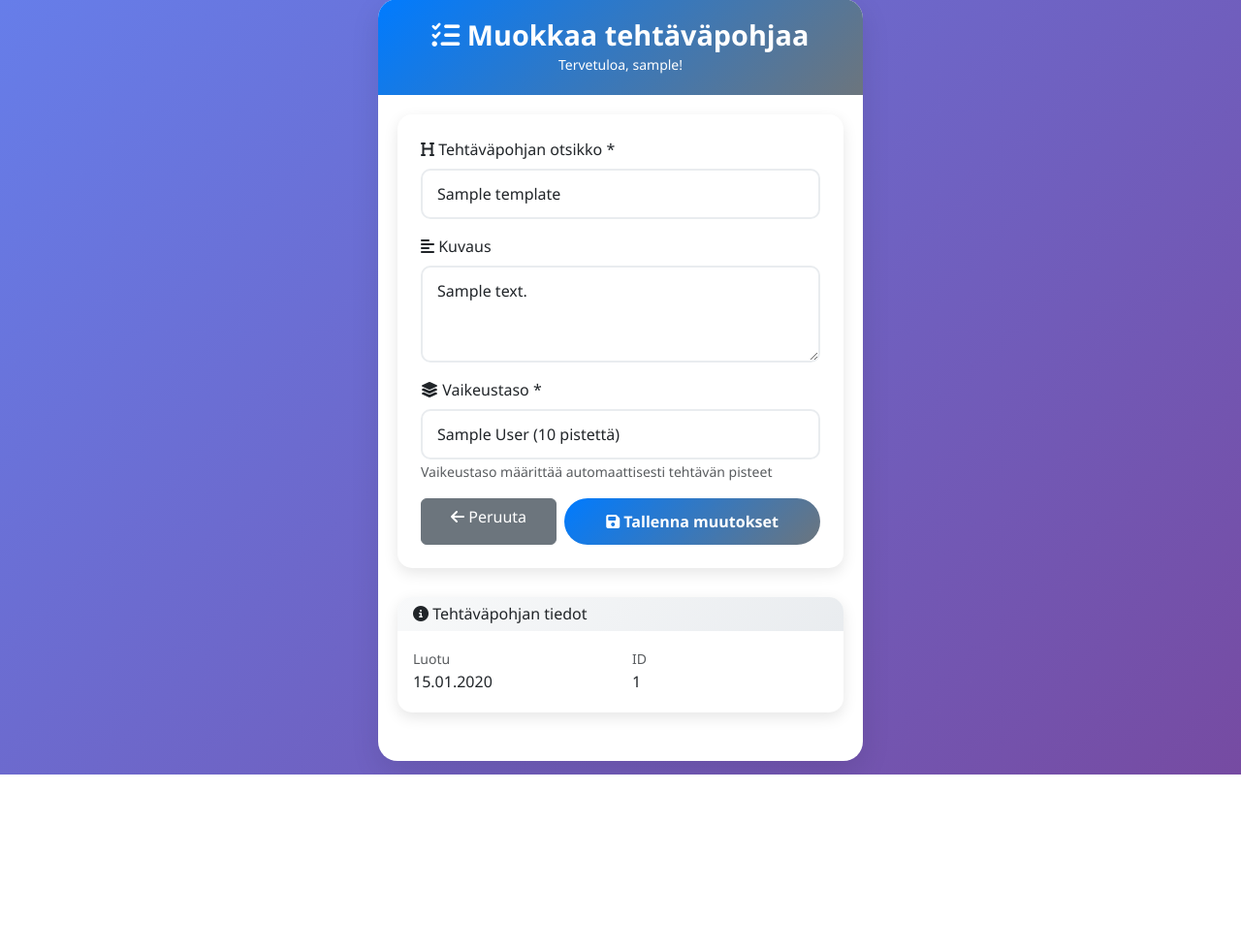
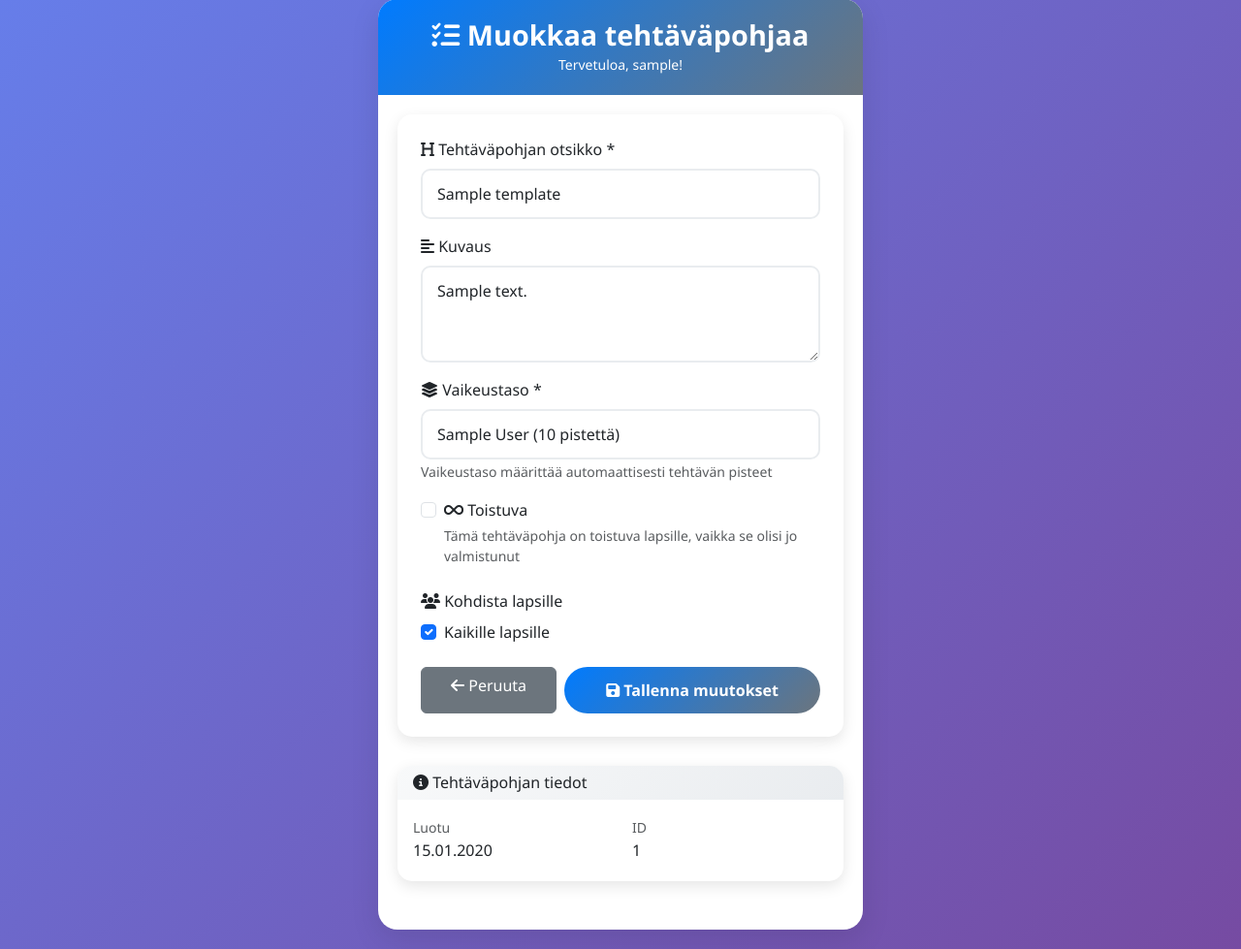
Before and after one commit to AapoTammisto/ChoresApp, a Flask app: page /parent/templates/1/edit in a window 1280 px wide. Shown: the part 21-1000 px from the top of the page at 97% size. Before the commit the page ends 820 px from the top, so only its background shows below. Run offline with Flask 3, Linux system fonts and the light colour scheme; the visitor is signed in with stand-in values (Sample User, id 1); tables that the repository leaves empty hold one stand-in row (values such as "Sample post").

Commit message:
fix editing task templates

```diff
--- a/app.py
+++ b/app.py
@@ -598,6 +598,7 @@ def edit_template(template_id):
         return redirect(url_for('login'))
 
     template = TaskTemplate.query.get_or_404(template_id)
+    children = User.query.filter_by(role='child').all()
 
     if request.method == 'POST':
         template.title = request.form['title']
@@ -608,10 +609,23 @@ def edit_template(template_id):
         difficulty_setting = DifficultySetting.query.filter_by(name=difficulty).first()
         if not difficulty_setting:
             flash('Virheellinen vaikeustaso')
-            return render_template('edit_template.html', template=template)
+            return render_template('edit_template.html', template=template, children=children, difficulty_settings=DifficultySetting.query.order_by(DifficultySetting.points.asc()).all())
 
         template.points = difficulty_setting.points
         template.difficulty = difficulty
+
+        # Always available
+        template.always_available = request.form.get('always_available') == 'on'
+
+        # Assigned children logic
+        assign_all = request.form.get('assign_all') == 'on'
+        assigned_children = request.form.getlist('assigned_children')
+        if assign_all or not assigned_children:
+            template.assigned_children = None
+        else:
+            template.assigned_children = ','.join(assigned_children)
+
+        # Due date is not typically part of a template, so we skip it
 
         db.session.commit()
         log_action(f'Parent edited task template: {template.title}')
@@ -619,7 +633,7 @@ def edit_template(template_id):
         return redirect(url_for('parent_dashboard'))
 
     difficulty_settings = DifficultySetting.query.order_by(DifficultySetting.points.asc()).all()
-    return render_template('edit_template.html', template=template, difficulty_settings=difficulty_settings)
+    return render_template('edit_template.html', template=template, children=children, difficulty_settings=difficulty_settings)
 
 @app.route('/parent/tasks/create_from_template/<int:template_id>', methods=['POST'])
 def create_task_from_template(template_id):
--- a/templates/edit_template.html
+++ b/templates/edit_template.html
@@ -35,6 +35,43 @@
                     {% endfor %}
                 </select>
                 <small class="text-muted">Vaikeustaso määrittää automaattisesti tehtävän pisteet</small>
+            </div>
+
+            <div class="mb-4">
+                <div class="form-check">
+                    <input class="form-check-input" type="checkbox" id="always_available" name="always_available" {% if template.always_available %}checked{% endif %}>
+                    <label class="form-check-label" for="always_available">
+                        <i class="fas fa-infinity"></i> Toistuva
+                    </label>
+                    <small class="form-text text-muted d-block">Tämä tehtäväpohja on toistuva lapsille, vaikka se olisi jo valmistunut</small>
+                </div>
+            </div>
+            <div class="mb-4">
+                <label class="form-label">
+                    <i class="fas fa-users"></i> Kohdista lapsille
+                </label>
+                <div class="form-check">
+                    <input class="form-check-input" type="checkbox" id="assign_all" name="assign_all" {% if not template.assigned_children %}checked{% endif %}>
+                    <label class="form-check-label" for="assign_all">
+                        Kaikille lapsille
+                    </label>
+                </div>
+                {% if children %}
+                <div class="mt-2">
+                    <small class="text-muted">Tai valitse tiettyjä lapsia:</small>
+                    {% set assigned_ids = (template.assigned_children.split(',') if template.assigned_children else []) %}
+                    {% for child in children %}
+                    <div class="form-check">
+                        <input class="form-check-input child-checkbox" type="checkbox"
+                               id="child_{{ child.id }}" name="assigned_children"
+                               value="{{ child.id }}" {% if template.assigned_children and (child.id|string) in assigned_ids %}checked{% endif %} {% if not template.assigned_children %}disabled{% endif %}>
+                        <label class="form-check-label" for="child_{{ child.id }}">
+                            {{ child.username }}
+                        </label>
+                    </div>
+                    {% endfor %}
+                </div>
+                {% endif %}
             </div>
 
             <div class="d-flex gap-2">
@@ -78,5 +115,24 @@ document.getElementById('difficulty').addEventListener('change', function() {
     // Points are now automatically set by the server based on difficulty setting
     console.log('Selected difficulty points:', points);
 });
+
+// Handle child assignment logic
+const assignAllCheckbox = document.getElementById('assign_all');
+const childCheckboxes = document.querySelectorAll('.child-checkbox');
+function updateChildCheckboxes() {
+    if (assignAllCheckbox.checked) {
+        childCheckboxes.forEach(cb => {
+            cb.disabled = true;
+            cb.checked = false;
+        });
+    } else {
+        childCheckboxes.forEach(cb => {
+            cb.disabled = false;
+        });
+    }
+}
+assignAllCheckbox.addEventListener('change', updateChildCheckboxes);
+// Initialize on page load
+updateChildCheckboxes();
 </script>
 {% endblock %}
```
